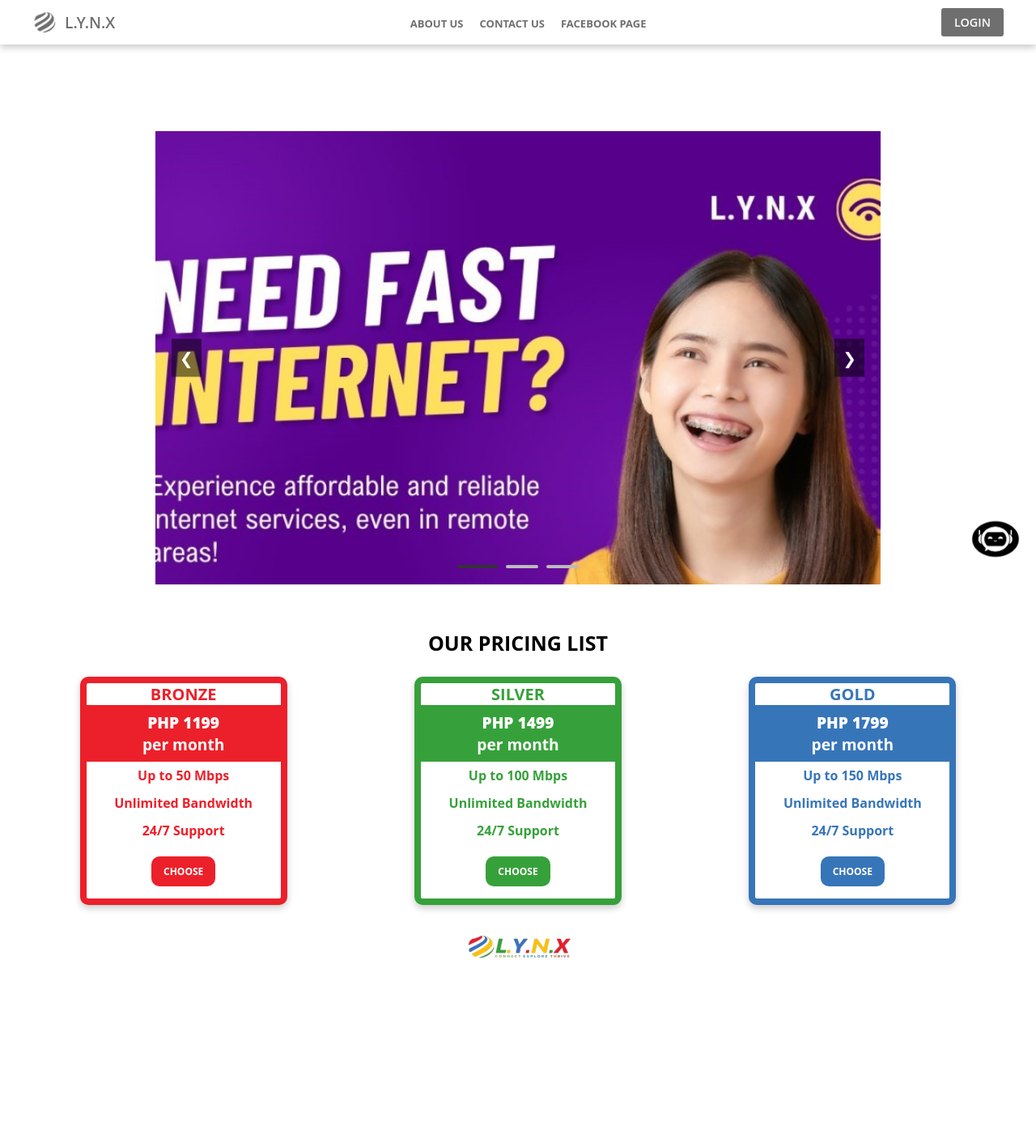
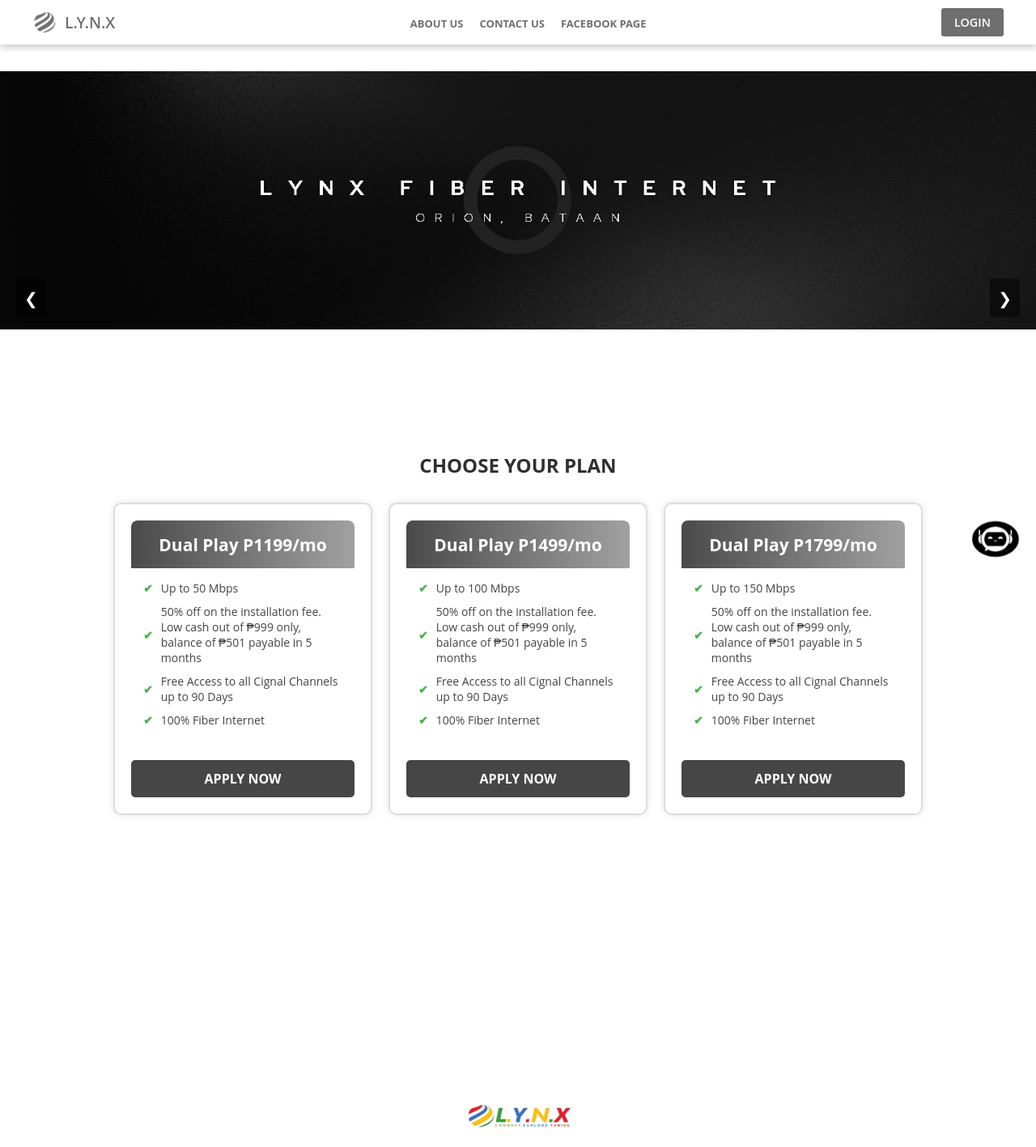
Before and after one commit to WesleyJoshuaPerez/Capstone, a PHP site: page /Github/ in a window 1280 px wide. Shown: the whole page at 81% size. Before the commit the page ends 1184 px from the top, so only its background shows below. Run offline with PHP 8.4, Linux system fonts and the light colour scheme; some web fonts are replaced.

Commit message:
home page changes

```diff
--- a/frontend/styles/frontpage.css
+++ b/frontend/styles/frontpage.css
@@ -116,44 +116,45 @@ header {
 
 /* First Section - Gallery Sliding Image */
 .galleryslidingimage {
-  width: 70vw;
-  height: 70vh;
+  width: 100vw;
+  height: 80vh; /* Adjust height dynamically */
   text-align: center;
   position: relative;
+  bottom: 70px;
   overflow: hidden;
   display: flex;
   justify-content: center;
   align-items: center;
-  margin: 8.75rem auto 0; /* Adjust the top margin as needed */
+  margin-top: 6rem; /* Pushes it down to avoid getting cut */
 }
+
 
 .slider-wrapper {
   position: relative;
-  width: 70vw;
+  width: 100vw; /* Full width */
   height: 70vh;
 }
 
 .slider-container {
   display: flex;
-  height: 100%;
-  width: calc(70vw * 3); /* Assuming 3 slides, adjust dynamically */
   transition: transform 0.5s ease-in-out;
+  width: 100vw; /* Adjusted dynamically in JS */
+  overflow: hidden;
 }
 
 .slide {
-  width: 70vw;
-  height: 70vh;
-  flex-shrink: 0;
-  display: flex;
-  justify-content: center;
-  align-items: center;
+  flex: 0 0 100vw; /* Ensures each slide takes up full width */
+  width: 100vw; /* Full width of viewport */
+  height: 100%; /* Ensure full height */
 }
 
 .slide img {
   width: 100%;
-  height: 100%;
-  object-fit: cover; /* Ensures the image covers the entire slide area without stretching */
+  height: auto; /* Maintain aspect ratio */
+  max-height: 100%; /* Prevents image from overflowing */
+  object-fit: contain; /* Ensures full image is displayed without cropping */
 }
+
 
 .prev,
 .next {
@@ -176,15 +177,15 @@ header {
   right: 1.25rem;
 }
 
-.carousel-indicators {
-  text-align: center;
-  position: absolute;
-  bottom: 1.25rem;
+.dots {
+  position: relative; /* Position it relative to the slider */
+  bottom: 20px; /* Adjust this to move it closer or farther */
   left: 50%;
-  transform: translateX(-50%);
+  transform: translateX(-50%); /* Centers the dots */
   display: flex;
-  gap: 0.625rem;
+  gap: 8px; /* Spacing between dots */
 }
+
 
 .dot {
   height: 0.25rem; /* Make it a thin line */
@@ -200,172 +201,100 @@ header {
   background-color: #333;
   width: 3.125rem; /* Make active line slightly longer */
 }
-/* Second Section - Pricing List */
-.pricinglist {
-  background-color: #fff;
+
+/* Pricing Section */
+.pricing-section {
   text-align: center;
-  display: flex;
-  flex-direction: column;
-  align-items: center;
-  justify-content: flex-start; /* Moves content to the top */
-  padding: 1.25rem 1.25rem; /* Reduce top padding */
+  padding: 50px 20px;
 }
 
-.pricinglist h1 {
-  padding-top: 2.1875rem;
-  padding-bottom: 0.9375rem;
-  align-self: flex-start;
-  text-align: center;
-  width: 100%;
-  font-size: 1.5625rem;
-  color: #000;
+.pricing-section h2 {
+  font-size: 24px;
+  font-weight: bold;
+  color: #302f2f; /* Red Title */
+  text-transform: uppercase;
+  margin-bottom: 70px;
+  position: relative;
+  bottom: 250px;
 }
 
+/* Pricing Container */
 .pricing-container {
-  margin-top: 0.625rem; /* Reduce space between h1 and container */
-  padding: 0;
-  display: grid;
-  grid-template-columns: repeat(3, 1fr);
-  gap: 40px; /* Further reduce gap between boxes */
-  max-width: 1200px;
-  width: 100%; /* Ensures full width */
+  display: flex;
+  justify-content: center;
+  gap: 20px;
+  flex-wrap: wrap;
+  position: relative;
+  bottom: 290px;
 }
 
+/* Individual Pricing Box */
 .pricing-box {
-  background: #fff;
-  padding: 0.625rem; /* Reduce padding */
-  border-radius: 0.625rem;
-  box-shadow: 0 0.25rem 0.5rem rgba(0, 0, 0, 0.2);
-  font-size: 16px; /* Reduce font size */
+  background: white;
+  border-radius: 10px;
+  box-shadow: 0 0 10px rgba(0, 0, 0, 0.1);
+  text-align: left;
+  padding: 20px;
+  max-width: 320px;
+  width: 100%;
+  border: 2px solid #ddd;
+  position: relative;
+}
+
+/* Header (Title & Badge) */
+.pricing-header {
+  background: linear-gradient(to right, #4a4a4a, #a1a1a1);
+  color: white;
+  padding: 15px;
+  border-radius: 8px 8px 0 0;
+  font-size: 18px;
   font-weight: bold;
   text-align: center;
-  border: 0.5rem solid; /* Reduce border width */
-  width: 100%; /* Reduce width */
-  height: auto; /* Ensure height adjusts with content */
-  max-width: 16rem; /* Reduce max width to bring boxes closer */
-  margin: 0 auto; /* Center the box */
-  padding: 0; /* Remove padding */
+  position: relative;
 }
 
-.pricing-box h4 {
-  font-size: 20px; /* Reduce font size */
-  font-weight: bold;
+/* Plan Details */
+.pricing-box ul {
+  list-style: none;
+  padding: 15px;
 }
 
-.price {
-  font-weight: bolder;
+.pricing-box ul li {
+  display: flex;
+  align-items: center;
+  font-size: 14px;
+  margin-bottom: 10px;
+  color: #444;
 }
 
-/* Unique border colors */
-.pricing-box:nth-child(1) {
-  border-color: #ec202a; /* Red-Orange */
-}
-.pricing-box:nth-child(2) {
-  border-color: #36a13a; /* Green */
-}
-.pricing-box:nth-child(3) {
-  border-color: #3775b9; /* Blue */
+.pricing-box ul li::before {
+  content: "✔"; /* Checkmark */
+  color: #4caf50;
+  font-weight: bold;
+  margin-right: 10px;
 }
 
-/* Different colors for each plan */
-.pricing-box:nth-child(1) h4,
-.pricing-box:nth-child(1) ul li {
-  color: #ec202a;
+/* Apply Now Button */
+.apply-btn {
+  display: block;
+  width: 100%;
+  background: #464646;
+  color: white;
+  text-align: center;
+  padding: 12px;
+  font-size: 16px;
+  font-weight: bold;
+  border: none;
+  border-radius: 5px;
+  cursor: pointer;
+  margin-top: 15px;
 }
 
-.pricing-box:nth-child(2) h4,
-.pricing-box:nth-child(2) ul li {
-  color: #36a13a;
-}
-.pricing-box:nth-child(3) h4,
-.pricing-box:nth-child(3) ul li {
-  color: #3775b9;
+.apply-btn:hover {
+  background: #807f7f;
 }
 
-/* Different colors for each paragraph */
-.pricing-box:nth-child(1) p {
-  color: #ffffff;
-  background-color: #ec202a;
-  padding: 0.5rem 0; /* Reduce padding */
-  display: block; /* Ensure full width */
-}
 
-.pricing-box:nth-child(2) p {
-  color: #ffffff;
-  background-color: #36a13a;
-  padding: 0.5rem 0;
-  display: block;
-}
-
-.pricing-box:nth-child(3) p {
-  color: #ffffff;
-  background-color: #3775b9;
-  padding: 0.5rem 0;
-  display: block;
-}
-
-/* Extra: Center the text properly */
-.pricing-box p {
-  font-size: 19.2px;
-  font-weight: bold;
-  width: 100%; /* Ensure full width */
-  text-align: center;
-  padding: 0.5rem 0; /* Keep vertical padding */
-  margin: 0; /* Remove any default margin */
-  display: block;
-  box-sizing: border-box; /* Prevent extra padding from increasing width */
-}
-
-/* Style each li */
-.pricing-box ul li {
-  font-size: 1rem; /* Reduce font size */
-  padding: 0.375rem 0; /* Reduce padding */
-}
-
-/* For Button Styles */
-.pricing-box button {
-  font-size: 12px; /* Reduce font size */
-  font-weight: bold;
-  padding: 0.625rem 0.9375rem; /* Reduce padding */
-  border: none;
-  border-radius: 0.625rem;
-  cursor: pointer;
-  text-transform: uppercase;
-  transition: 0.3s ease;
-  width: auto;
-  margin-top: 15px;
-  margin-bottom: 15px;
-}
-
-/* Bronze Plan Button */
-.pricing-box:nth-child(1) button {
-  background-color: #ec202a;
-  color: #fff;
-}
-
-.pricing-box:nth-child(1) button:hover {
-  background-color: #ff3b3b;
-}
-
-/* Silver Plan Button */
-.pricing-box:nth-child(2) button {
-  background-color: #36a13a;
-  color: #fff;
-}
-
-.pricing-box:nth-child(2) button:hover {
-  background-color: #45c64a;
-}
-
-/* Gold Plan Button */
-.pricing-box:nth-child(3) button {
-  background-color: #3775b9;
-  color: #fff;
-}
-
-.pricing-box:nth-child(3) button:hover {
-  background-color: #5592d1;
-}
 ul {
   list-style-type: none; /* Hides the bullet points */
   padding-left: 0; /* Optional: Removes default padding */
--- a/index.html
+++ b/index.html
@@ -72,19 +72,19 @@
         <div class="slider-container">
           <div class="slide">
             <img
-              src="frontend/assets/images/slidingbackgrounds/slidingimg1.jpg"
+              src="frontend/assets/images/slidingbackgrounds/bg1.png"
               alt="Slide 1"
             />
           </div>
           <div class="slide">
             <img
-              src="frontend/assets/images/slidingbackgrounds/slidingimg2.jpg"
+              src="frontend/assets/images/slidingbackgrounds/bg3.png"
               alt="Slide 2"
             />
           </div>
           <div class="slide">
             <img
-              src="frontend/assets/images/slidingbackgrounds/slidingimg3.jpg"
+              src="frontend/assets/images/slidingbackgrounds/bg2.png"
               alt="Slide 3"
             />
           </div>
@@ -93,65 +93,55 @@
         <button class="next" onclick="moveSlide(1)">❯</button>
 
         <!-- Indicators -->
-        <div class="carousel-indicators">
-          <span class="dot active" onclick="goToSlide(0)"></span>
-          <span class="dot" onclick="goToSlide(1)"></span>
-          <span class="dot" onclick="goToSlide(2)"></span>
-        </div>
+
       </div>
     </div>
 
     <!--Second section-->
-    <div class="section pricinglist">
-      <h1>OUR PRICING LIST</h1>
-      <!--div for subscription prices-->
+    <section class="pricing-section">
+      <h2>CHOOSE YOUR PLAN</h2>
       <div class="pricing-container">
         <div class="pricing-box">
-          <h4>BRONZE</h4>
-          <p>
-            <span class="price">PHP 1199</span><br />
-            per month
-          </p>
+          <div class="pricing-header">
+            <h3>Dual Play P1199/mo</h3>
+          </div>
           <ul>
             <li>Up to 50 Mbps</li>
-            <li>Unlimited Bandwidth</li>
-            <li>24/7 Support</li>
+            <li>50% off on the installation fee. Low cash out of ₱999 only, balance of ₱501 payable in 5 months</li>
+            <li>Free Access to all Cignal Channels up to 90 Days</li>
+            <li>100% Fiber Internet</li>
           </ul>
-          <button
-            class="bronze_plan"
-            onclick="window.location.href='registration.html'"
-          >
-            CHOOSE
-          </button>
+          <button class="apply-btn">APPLY NOW</button>
         </div>
+
         <div class="pricing-box">
-          <h4>SILVER</h4>
-          <p>
-            <span class="price">PHP 1499</span><br />
-            per month
-          </p>
+          <div class="pricing-header">
+            <h3>Dual Play P1499/mo</h3>
+          </div>
           <ul>
             <li>Up to 100 Mbps</li>
-            <li>Unlimited Bandwidth</li>
-            <li>24/7 Support</li>
+            <li>50% off on the installation fee. Low cash out of ₱999 only, balance of ₱501 payable in 5 months</li>
+            <li>Free Access to all Cignal Channels up to 90 Days</li>
+            <li>100% Fiber Internet</li>
           </ul>
-          <button class="silver_plan">CHOOSE</button>
+          <button class="apply-btn">APPLY NOW</button>
         </div>
+
         <div class="pricing-box">
-          <h4>GOLD</h4>
-          <p>
-            <span class="price">PHP 1799</span><br />
-            per month
-          </p>
+          <div class="pricing-header">
+            <h3>Dual Play P1799/mo</h3>
+          </div>
           <ul>
             <li>Up to 150 Mbps</li>
-            <li>Unlimited Bandwidth</li>
-            <li>24/7 Support</li>
+            <li>50% off on the installation fee. Low cash out of ₱999 only, balance of ₱501 payable in 5 months</li>
+            <li>Free Access to all Cignal Channels up to 90 Days</li>
+            <li>100% Fiber Internet</li>
           </ul>
-          <button class="gold_plan">CHOOSE</button>
+          <button class="apply-btn">APPLY NOW</button>
         </div>
       </div>
-    </div>
+    </section>
+
     <!--For Chatbot-->
     <div class="chatbot-container">
       <div class="chatbot-window" id="chatWindow" style="display: none">
```
Also changed, not shown: other parts of frontend/styles/frontpage.css (+45 -0 lines), scripts/slidingimages.js (+17 -4 lines), frontend/assets/images/slidingbackgrounds/bg1.png (added), frontend/assets/images/slidingbackgrounds/bg2.png (added), frontend/assets/images/slidingbackgrounds/bg3.png (added).
